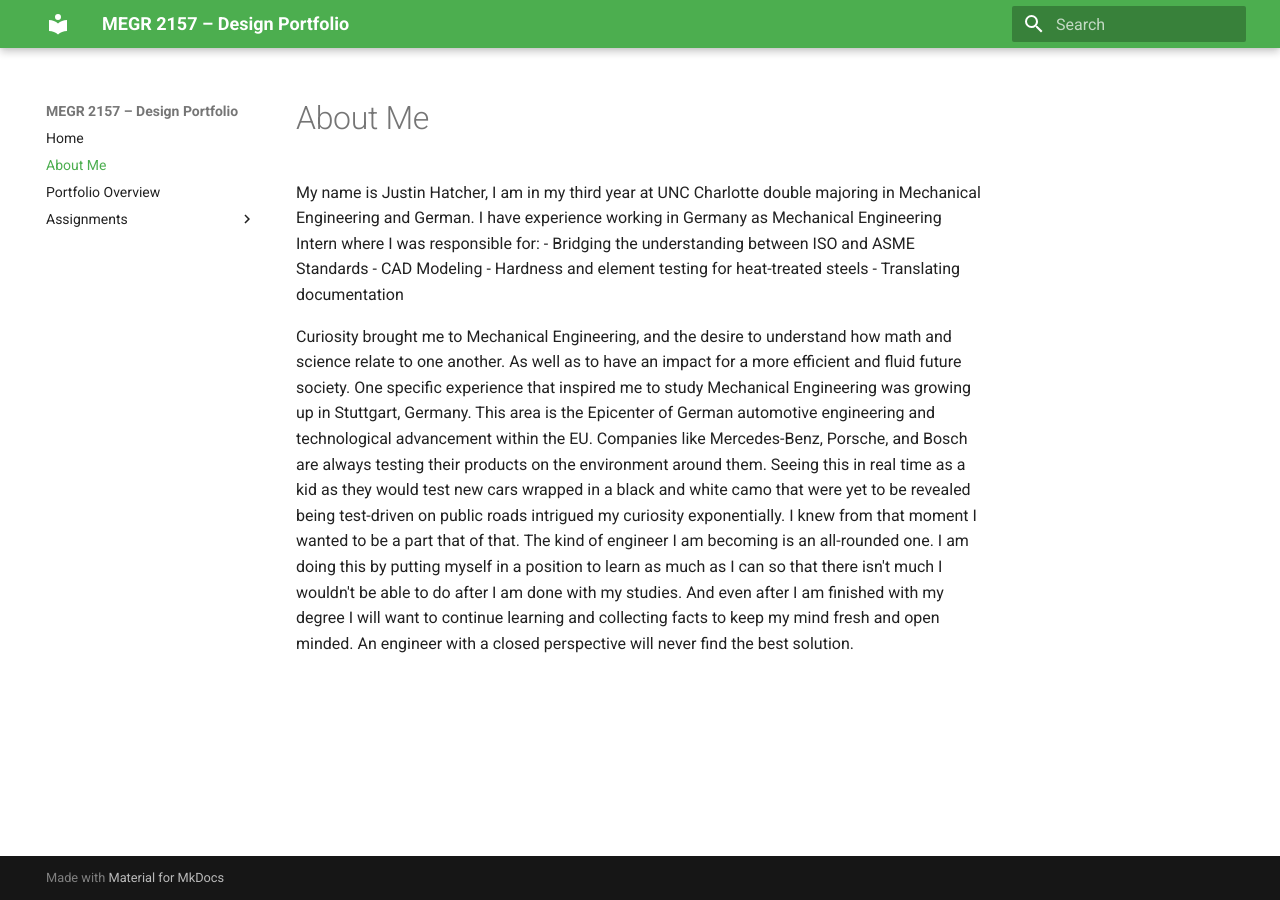
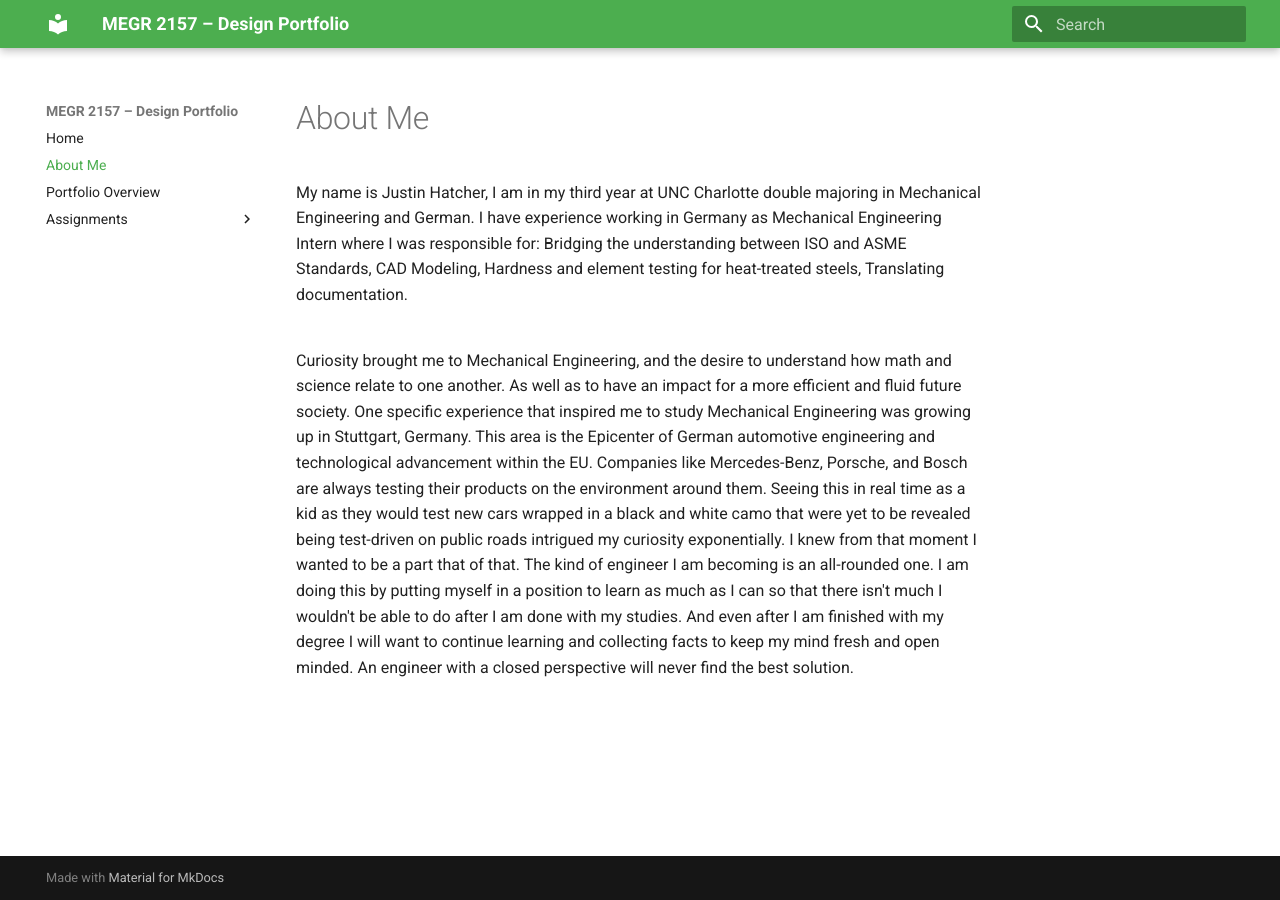
Before and after one commit to jhatch24/megr2156-portfolio, an MkDocs documentation site: the page built from docs/aboutme/index.md, in a window 1280 px wide. Built offline with MkDocs 1.6.1 and Material for MkDocs 9.7.7, drawn with Linux system fonts in a browser that asks for light colours.

```diff
--- a/docs/aboutme/index.md
+++ b/docs/aboutme/index.md
@@ -1,9 +1,5 @@
 #About Me
-My name is Justin Hatcher, I am in my third year at UNC Charlotte double majoring in Mechanical Engineering and German. I have experience working in Germany as Mechanical Engineering Intern where I was responsible for:
-- Bridging the understanding between ISO and ASME Standards
-- CAD Modeling
-- Hardness and element testing for heat-treated steels
-- Translating documentation
-
+My name is Justin Hatcher, I am in my third year at UNC Charlotte double majoring in Mechanical Engineering and German. I have experience working in Germany as Mechanical Engineering Intern where I was responsible for: Bridging the understanding between ISO and ASME Standards, CAD Modeling, Hardness and element testing for heat-treated steels, Translating documentation.
+#
 Curiosity brought me to Mechanical Engineering, and the desire to understand how math and science relate to one another. As well as to have an impact for a more efficient and fluid future society. One specific experience that inspired me to study Mechanical Engineering was growing up in Stuttgart, Germany. This area is the Epicenter of German automotive engineering and technological advancement within the EU. Companies like Mercedes-Benz, Porsche, and Bosch are always testing their products on the environment around them. Seeing this in real time as a kid as they would test new cars wrapped in a black and white camo that were yet to be revealed being test-driven on public roads intrigued my curiosity exponentially. I knew from that moment I wanted to be a part that of that.
 The kind of engineer I am becoming is an all-rounded one. I am doing this by putting myself in a position to learn as much as I can so that there isn't much I wouldn't be able to do after I am done with my studies. And even after I am finished with my degree I will want to continue learning and collecting facts to keep my mind fresh and open minded. An engineer with a closed perspective will never find the best solution.
```
